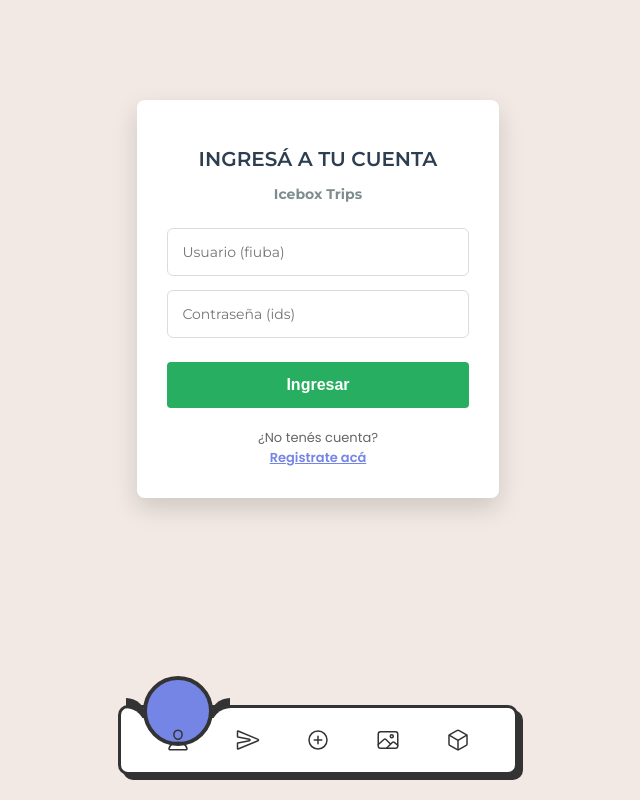
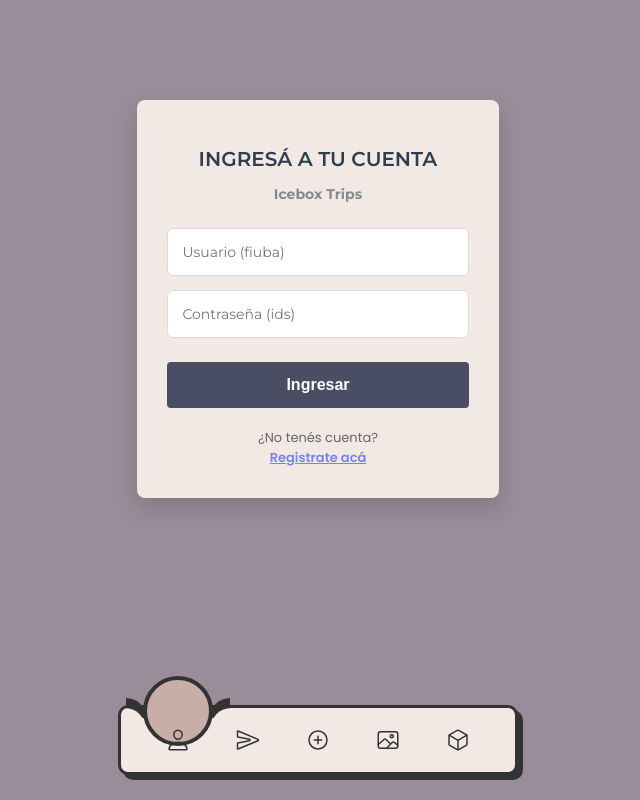
Before and after one commit to agus-enc/TP-Final-IDS-Icebox, a Flask app: page /login in a window 1280 px wide. Shown: the whole page, without its empty margins (322-962 px from the left). Run offline with Flask 3, Linux system fonts and the light colour scheme.

Commit message:
Cambio de colores en el login

```diff
--- a/frontend/static/css/login.css
+++ b/frontend/static/css/login.css
@@ -9,7 +9,7 @@
 }
 
 #msform fieldset {
-    background: #ffffff;
+    background: #F2E9E4;
     border: 0 none;
     border-radius: 8px;
     box-shadow: 0 10px 25px rgba(0, 0, 0, 0.15);
@@ -46,7 +46,7 @@
 /* Botón Verde de Ingresar */
 #msform .action-button {
     width: 100%; /* Ocupa todo el ancho para que quede más armónico */
-    background: #27AE60;
+    background: #4A4E64;
     font-weight: bold;
     color: white;
     border: none;
--- a/frontend/static/css/main.css
+++ b/frontend/static/css/main.css
@@ -1,7 +1,7 @@
 @import url('https://fonts.googleapis.com/css2?family=Poppins:wght@400;500;600&display=swap');
 
 body {
-    background-color: #F2E9E4;
+    background-color: #9A8C98;
     padding-bottom: 110px !important;
     overflow: hidden;
 }
@@ -10,7 +10,7 @@ body {
 .router {
     width: 400px;
     height: 70px;
-    background: #ffffff;
+    background: #f2E9E4;
     position: fixed;
     bottom: 25px;
     left: 50%;
@@ -110,7 +110,7 @@ body {
     top: -50%;
     width: 70px;
     height: 70px;
-    background: #7485e6;
+    background: #C9ADA7;
     border-radius: 50%;
     border: 4px solid #333333;
     transition: 0.5s;
```
